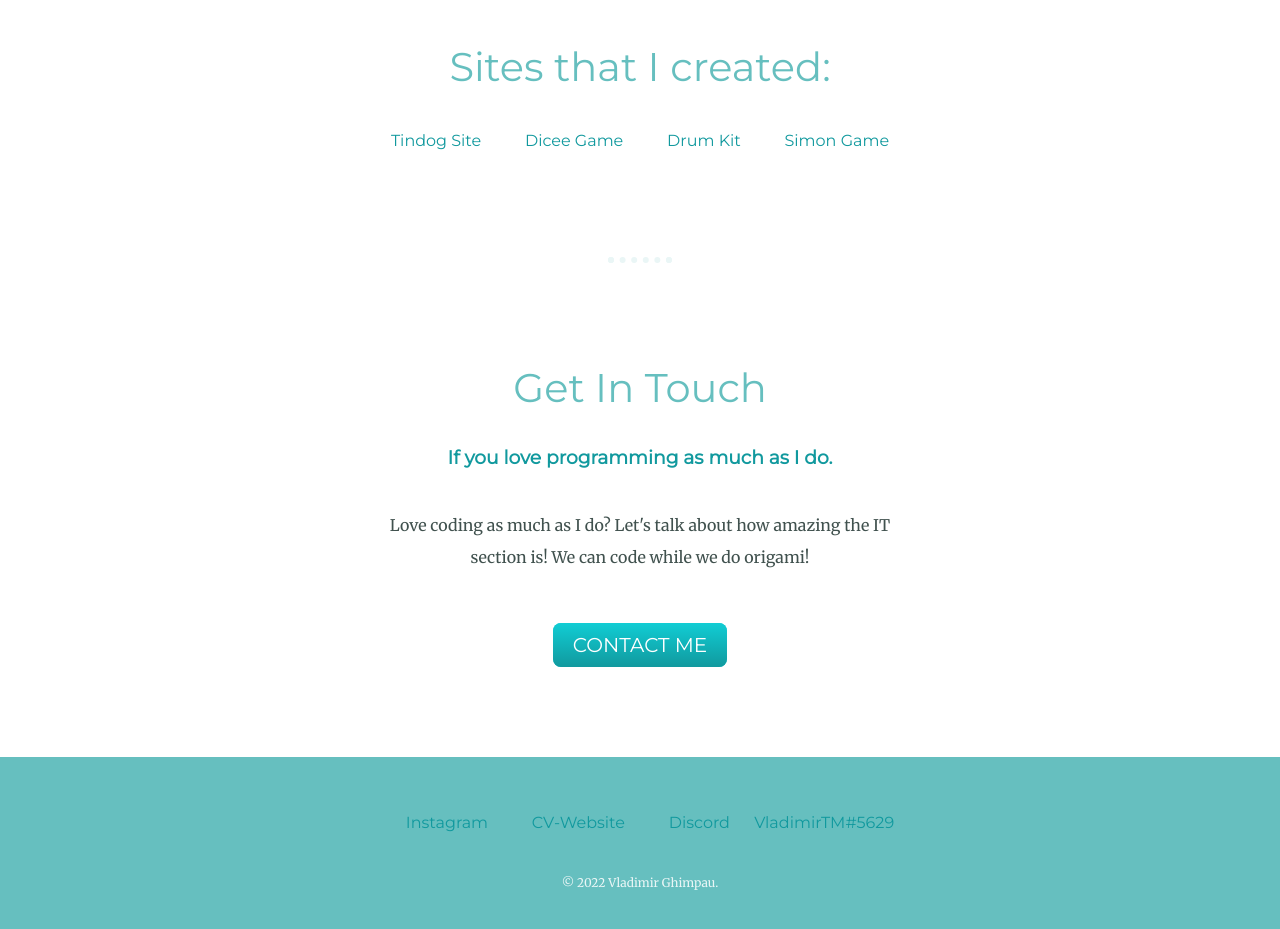
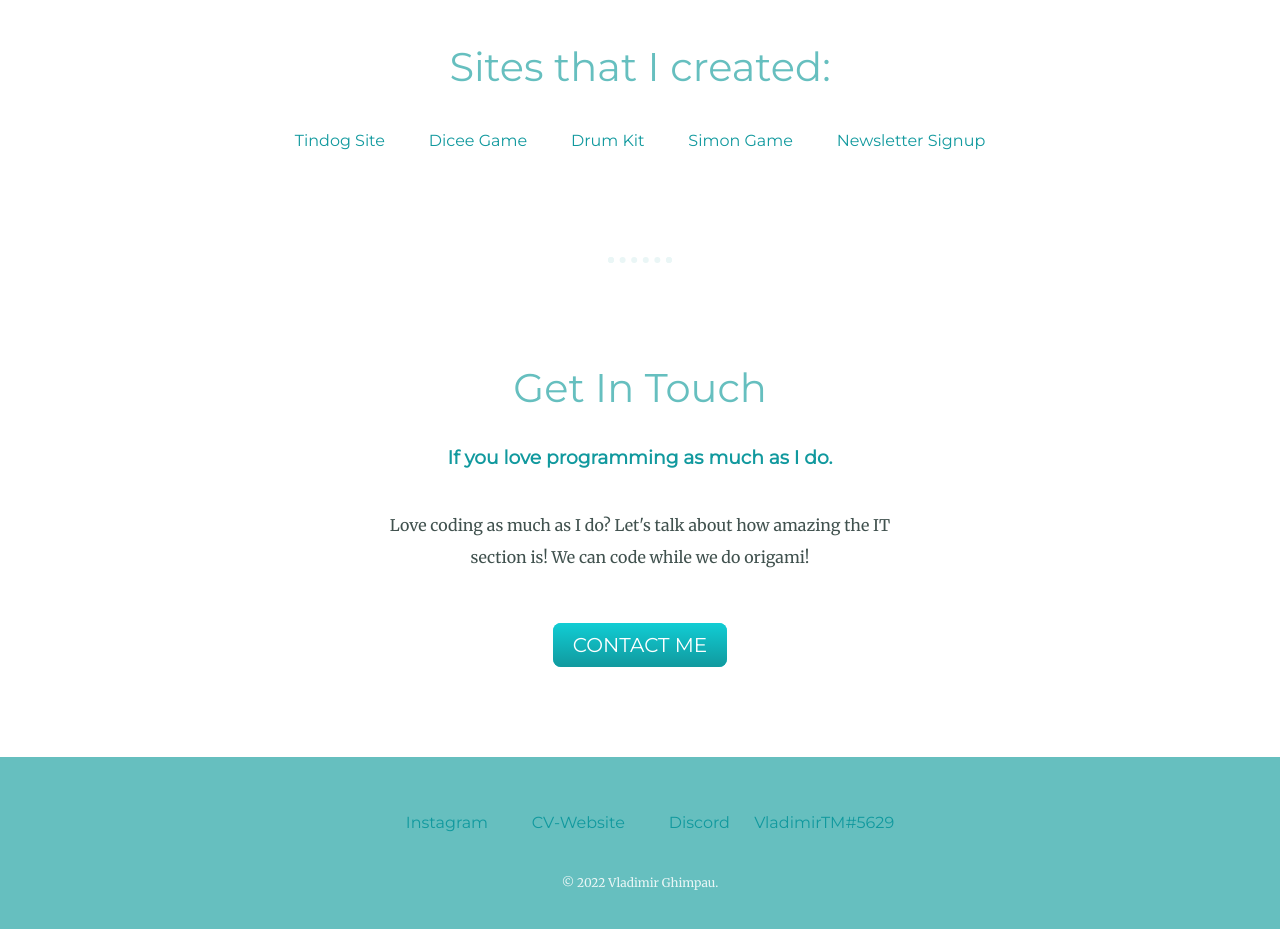
Before and after one commit to VladimirTM/personal-site, a plain HTML site: page index.html in a window 1280 px wide. Shown: the part 2200-3129 px from the top of the page. Drawn offline with Linux system fonts and the light colour scheme.

Commit message:
Add files via upload

```diff
--- a/index.html
+++ b/index.html
@@ -48,6 +48,7 @@
         <a href="https://vladimirtm.github.io/dicee-game/">Dicee Game</a>
         <a href="https://vladimirtm.github.io/drumkit/">Drum Kit</a>
         <a href="https://vladimirtm.github.io/simon-game/">Simon Game</a>
+        <a href="https://stormy-meadow-49738.herokuapp.com/">Newsletter Signup</a>
       </p>
     </div>
     <hr>
```
